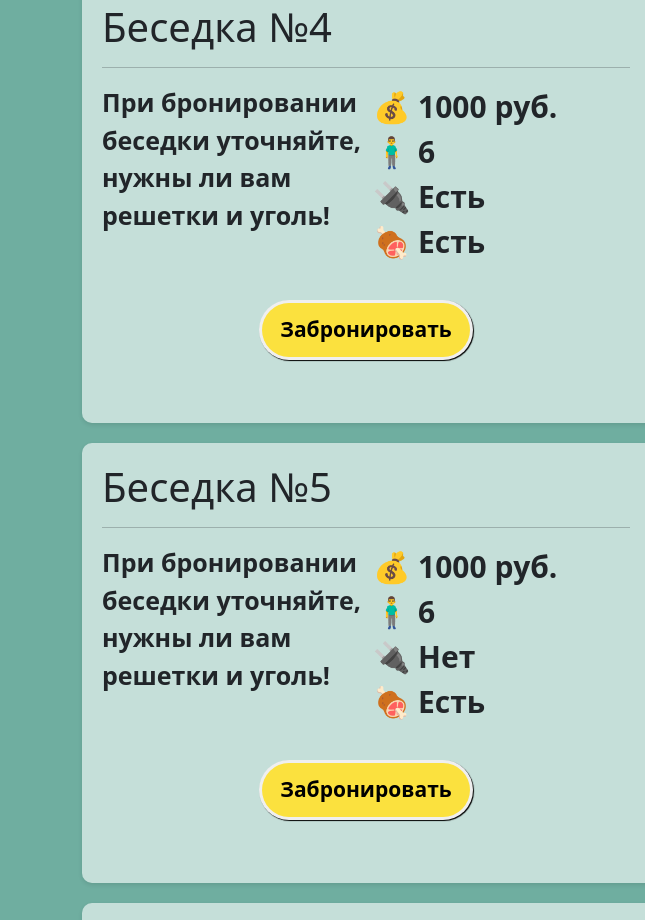
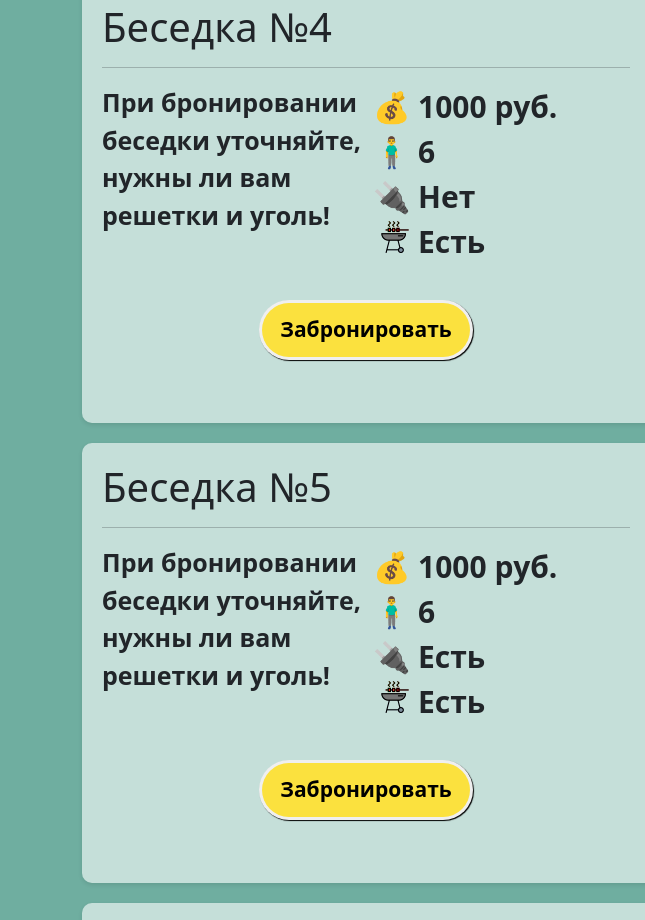
Before and after one commit to Landin-droid/chillzonepobeda, a plain HTML site: page book/BookChillZone.html in a window 1280 px wide. Shown: the part 5817-6737 px from the top of the page, 0-645 px from the left. Drawn offline with nearby package versions, Linux system fonts and the light colour scheme.

Commit message:
bbqMarkerChange

```diff
--- a/book/BookChillZone.html
+++ b/book/BookChillZone.html
@@ -630,7 +630,7 @@
                 <li class="facility">2000 руб.</li>
                 <li class="facility">10</li>
                 <li class="facility">Есть</li>
-                <li class="facility">Есть</li>
+                <li class="facility bbq">Есть</li>
               </ul>
             </div>
           </div>
@@ -687,7 +687,7 @@
                 <li class="facility">1500 руб.</li>
                 <li class="facility">10</li>
                 <li class="facility">Есть</li>
-                <li class="facility">Есть</li>
+                <li class="facility bbq">Есть</li>
               </ul>
             </div>
           </div>
@@ -740,7 +740,7 @@
                 <li class="facility">1500 руб.</li>
                 <li class="facility">15</li>
                 <li class="facility">Есть</li>
-                <li class="facility">Есть</li>
+                <li class="facility bbq">Есть</li>
               </ul>
             </div>
           </div>
@@ -788,8 +788,8 @@
               <ul class="charsPav">
                 <li class="facility">1000 руб.</li>
                 <li class="facility">6</li>
-                <li class="facility">Есть</li>
-                <li class="facility">Есть</li>
+                <li class="facility">Нет</li>
+                <li class="facility bbq">Есть</li>
               </ul>
             </div>
           </div>
@@ -845,8 +845,8 @@
               <ul class="charsPav">
                 <li class="facility">1000 руб.</li>
                 <li class="facility">6</li>
-                <li class="facility">Нет</li>
                 <li class="facility">Есть</li>
+                <li class="facility bbq">Есть</li>
               </ul>
             </div>
           </div>
@@ -899,7 +899,7 @@
                 <li class="facility">1500 руб.</li>
                 <li class="facility">10</li>
                 <li class="facility">Есть</li>
-                <li class="facility">Есть</li>
+                <li class="facility bbq">Есть</li>
               </ul>
             </div>
           </div>
@@ -956,7 +956,7 @@
                 <li class="facility">2000 руб.</li>
                 <li class="facility">15</li>
                 <li class="facility">Есть</li>
-                <li class="facility">Есть</li>
+                <li class="facility bbq">Есть</li>
               </ul>
             </div>
           </div>
--- a/css's/forBook.css
+++ b/css's/forBook.css
@@ -292,6 +292,11 @@ ul.charsPav {
     font-size: 30px;
     margin-left: 20px;
 }
+
+.facility.bbq {
+    list-style-image: url(../images/bbqMarker.png);
+}
+
 .text-about > p {
     font-family: 'Bartina Bold' 'Trebuchet MS', 'Lucida Sans Unicode', 'Lucida Grande', 'Lucida Sans', Arial, sans-serif;
     font-size: 25px;
```
Also changed, not shown: images/bbqMarker.png (added).
